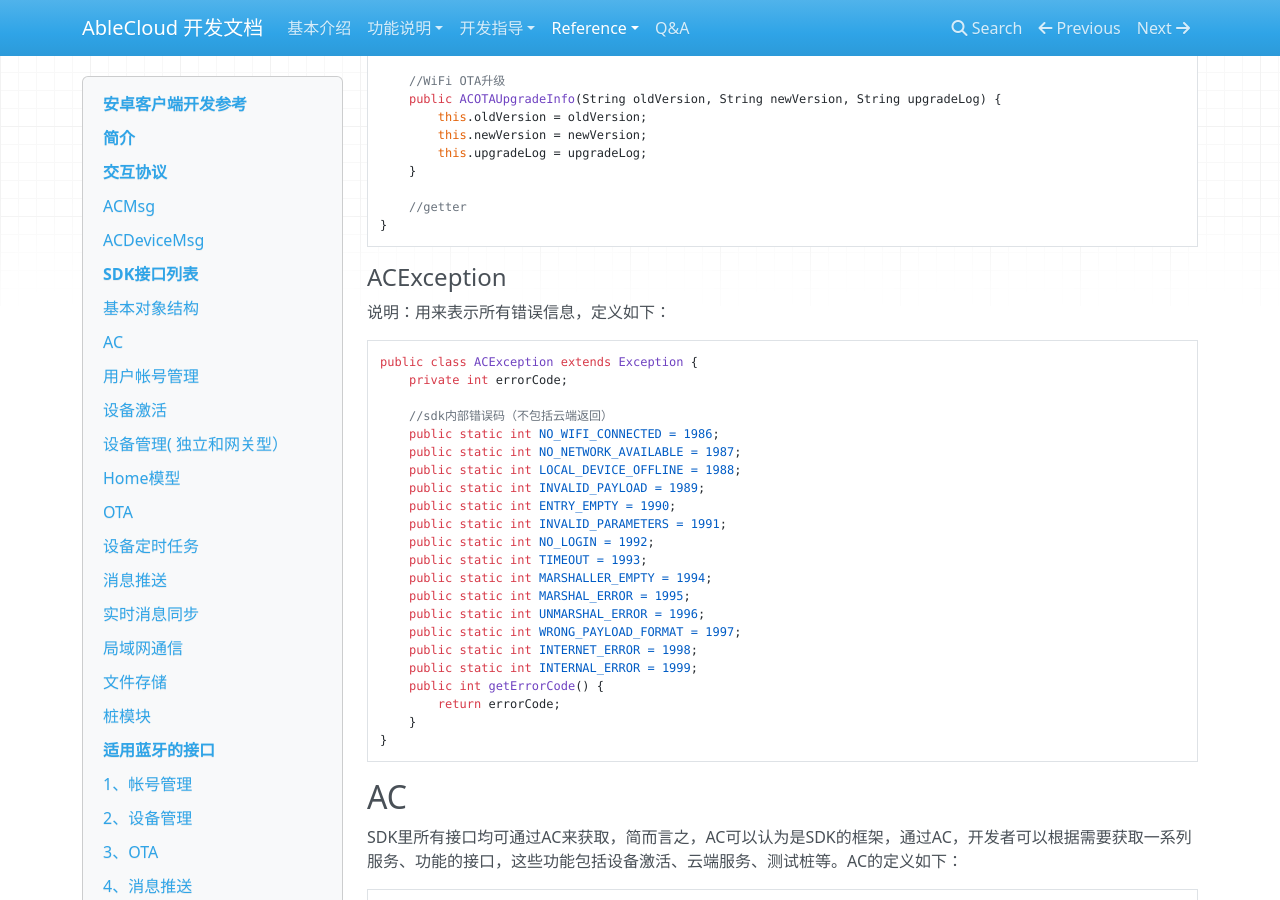
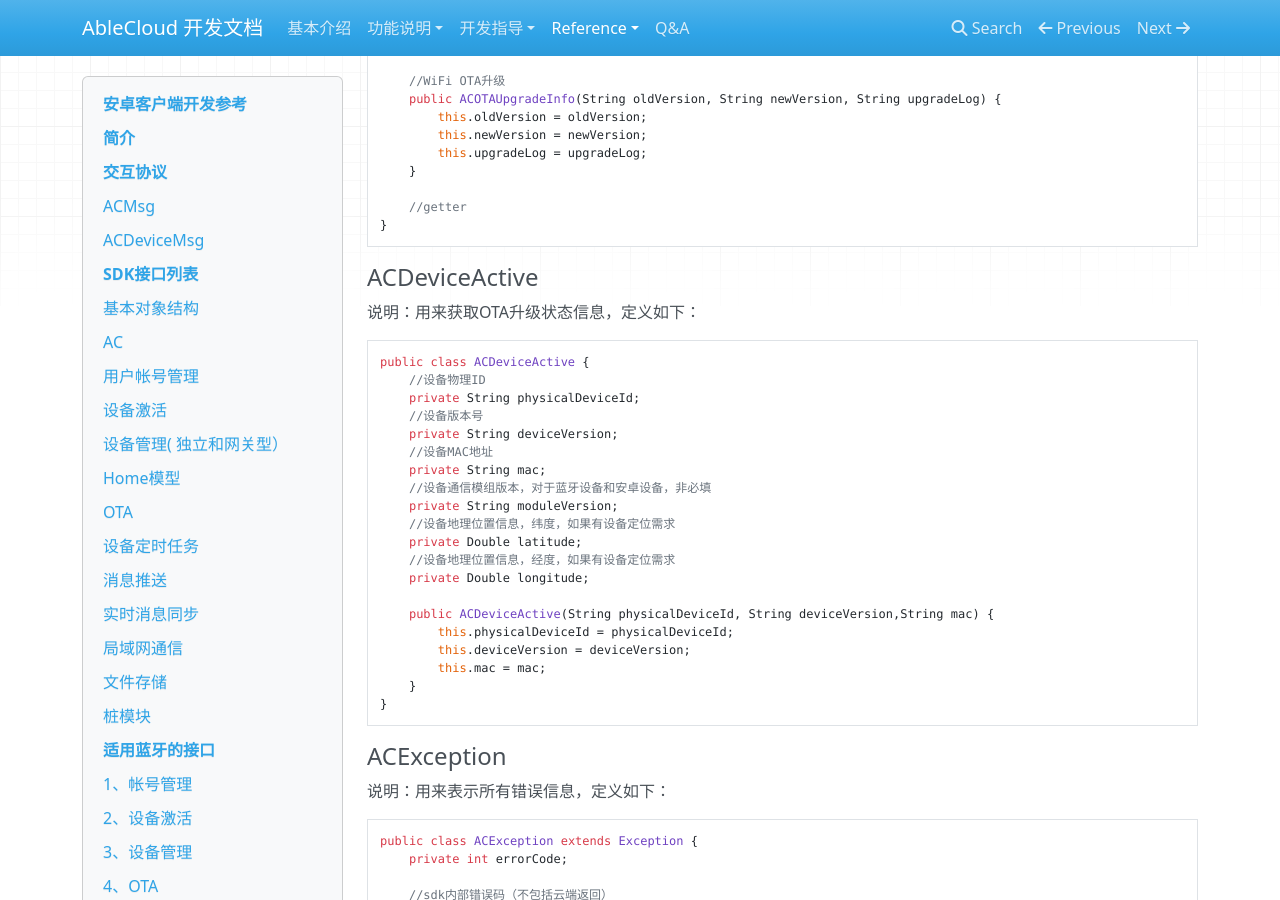
Before and after one commit to JessonW/rd_docs, an MkDocs documentation site: the page built from docs/reference/android.md, in a window 1280 px wide and 900 px high, scrolled down 8978 px. Built offline with MkDocs 1.6.1, drawn with Linux system fonts in a browser that asks for light colours; nearby versions of some CDN libraries; old or Windows-style settings are respelled for this version of MkDocs; some of the changed text lies outside the part shown.

Commit message:
add bluetooth interface

````diff
--- a/docs/reference/android.md
+++ b/docs/reference/android.md
@@ -443,6 +443,31 @@
 }
 ```
 
+####ACDeviceActive
+说明：用来获取OTA升级状态信息，定义如下：
+```java
+public class ACDeviceActive {
+    //设备物理ID
+    private String physicalDeviceId;
+    //设备版本号
+    private String deviceVersion;
+    //设备MAC地址
+    private String mac;
+    //设备通信模组版本，对于蓝牙设备和安卓设备，非必填
+    private String moduleVersion;
+    //设备地理位置信息，纬度，如果有设备定位需求
+    private Double latitude;
+    //设备地理位置信息，经度，如果有设备定位需求
+    private Double longitude;
+
+    public ACDeviceActive(String physicalDeviceId, String deviceVersion,String mac) {
+        this.physicalDeviceId = physicalDeviceId;
+        this.deviceVersion = deviceVersion;
+        this.mac = mac;
+    }
+}
+```
+
 ####ACException
 说明：用来表示所有错误信息，定义如下：
 ```java
@@ -2109,8 +2134,23 @@
     public void getUserProfile(PayloadCallback<ACObject> callback);
 }
 ```
-
-##2、设备管理
+##2、设备激活
+
+```java
+public interface ACDeviceMgr {
+
+    /**
+     * 设备激活,如蓝牙设备每次连接到app时需要调用此接口
+     *
+     * @param subDomain    子域名，如djj（豆浆机）
+     * @param deviceActive 激活设备信息
+     * @param callback     返回结果的监听回调
+     */
+    public void activateDevice(String subDomain, ACDeviceActive deviceActive, VoidCallback callback);
+}
+```
+
+##3、设备管理
 
 ```java
 public interface ACBindMgr {
````
Also changed, not shown: other parts of docs/reference/android.md (+4 -4 lines).
